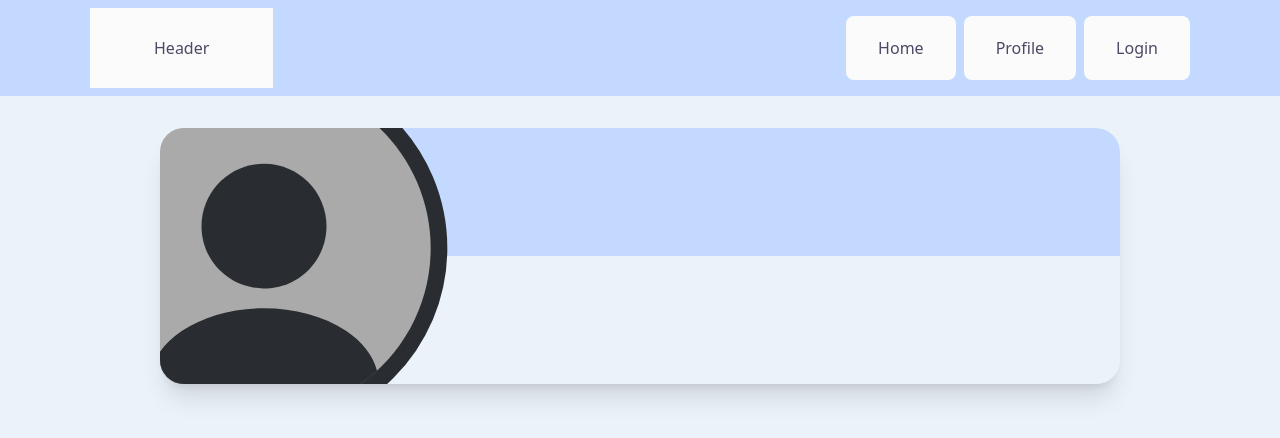
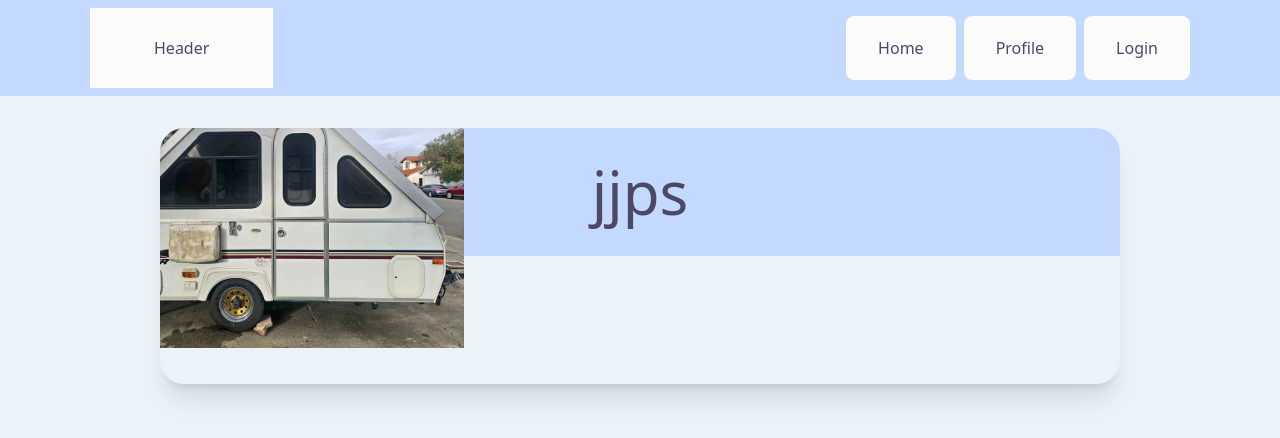
Before and after one commit to JJPSeno/cbc-site, a Nuxt app: page /Me in a window 1280 px wide. Shown: the top 438 px of the page. Built offline with nearby package versions, Linux system fonts and the light colour scheme.

Commit message:
Add testing avatars

```diff
--- a/components/me/CbcProfile.vue
+++ b/components/me/CbcProfile.vue
@@ -6,19 +6,19 @@
       class="basis-1/2 w-full bg-accent rounded-t-3xl flex"
     >
       <h1
-        class="relative font-400 text-6xl content-center w-full"
+        class="relative font-400 text-6xl content-center w-full text-center"
       >
         {{ myProfile.display_name }}
       </h1>
       <div
-        class="absolute flex w-full"
+        class="absolute flex w-full rounded-full"
       >
         <NuxtImg
           class="relative -left-24 -top-20"
           preload
           height="400"
           width="400"
-          src="icons/profile.svg"
+          src="misc/test.jpg"
         />
       </div>
     </div>
```
Also changed, not shown: public/misc/test2.jpg (added), public/misc/test3.png (added).
